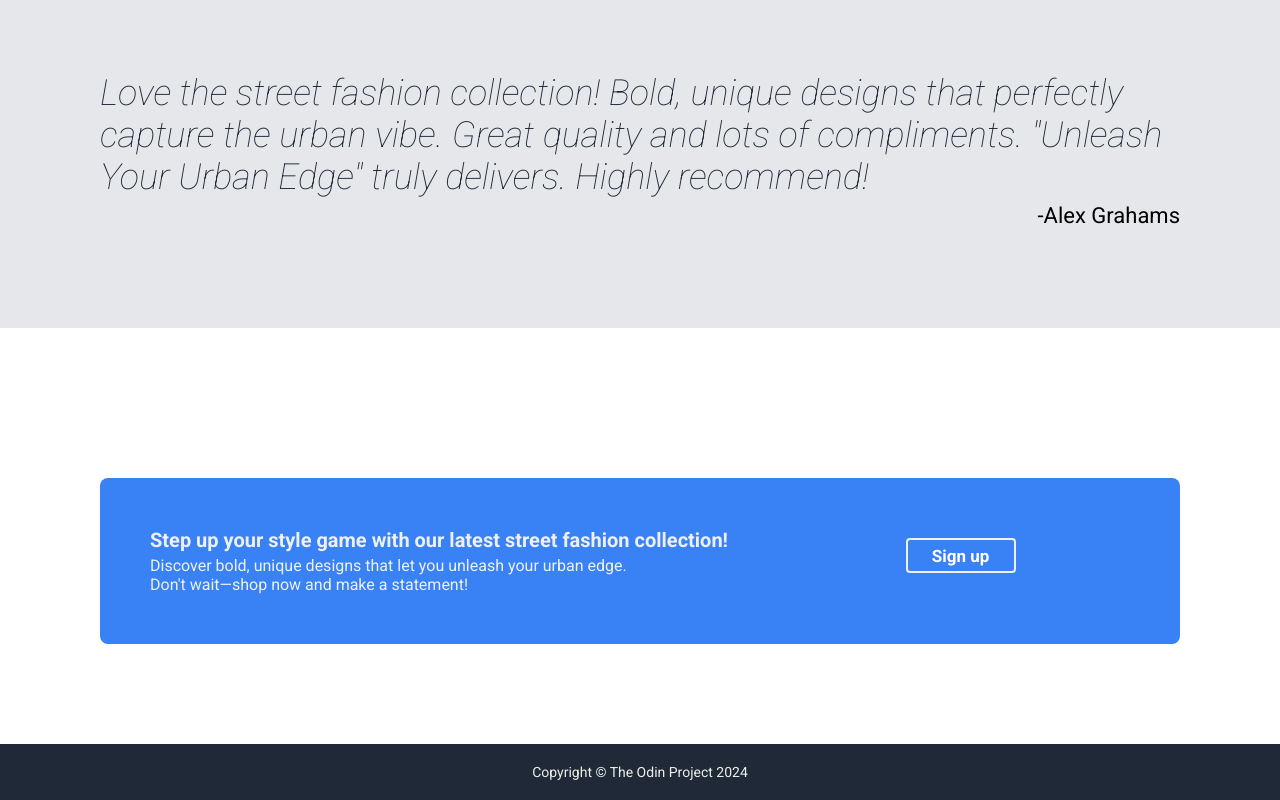
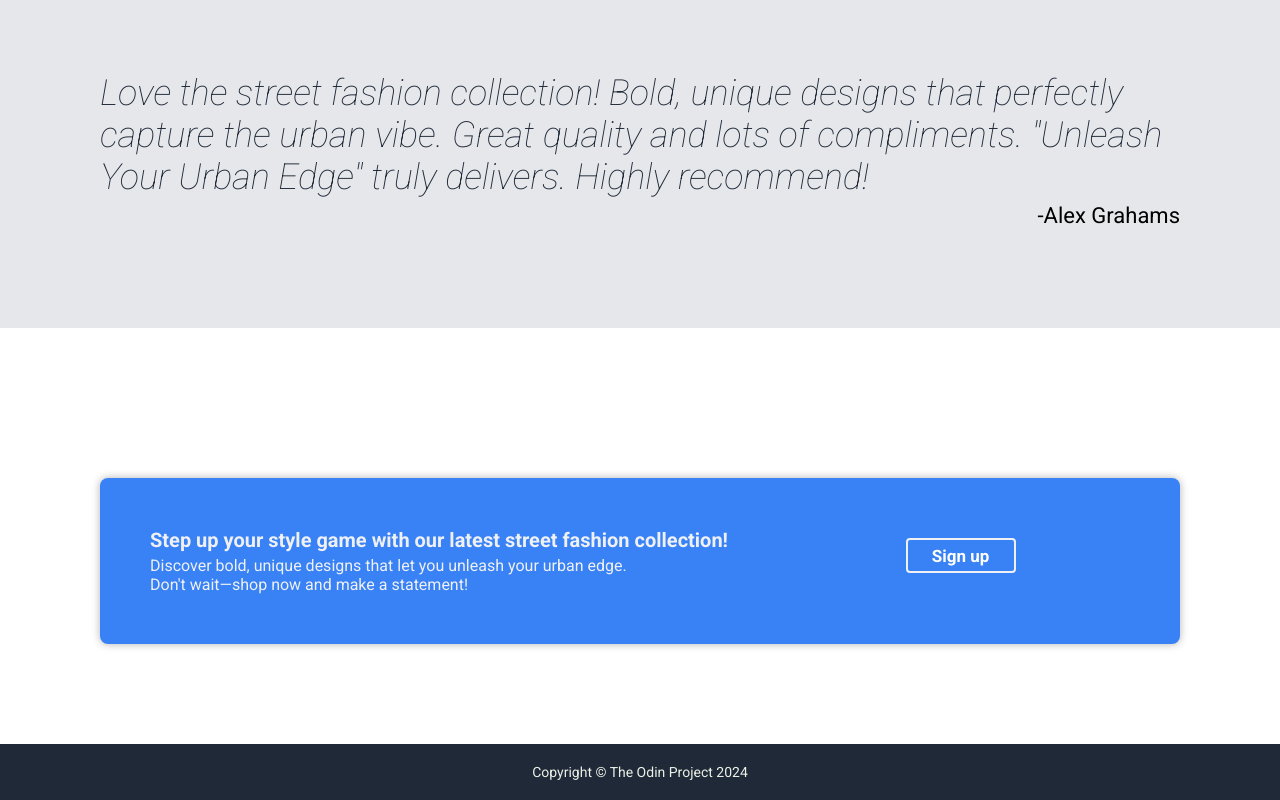
Before and after one commit to prasunTimalsina/landing_page, a plain HTML site: page index.html in a window 1280 px wide. Shown: the part 1134-1934 px from the top of the page. Drawn offline with Linux system fonts and the light colour scheme.

Commit message:
Add box Shadow to CTA

```diff
--- a/style.css
+++ b/style.css
@@ -188,6 +188,7 @@ li {
   display: flex;
   gap: 50px;
   border-radius: 8px;
+  box-shadow: 0 0 8px rgba(0, 0, 0, 0.3);
 }
 
 .cta-text {
```
